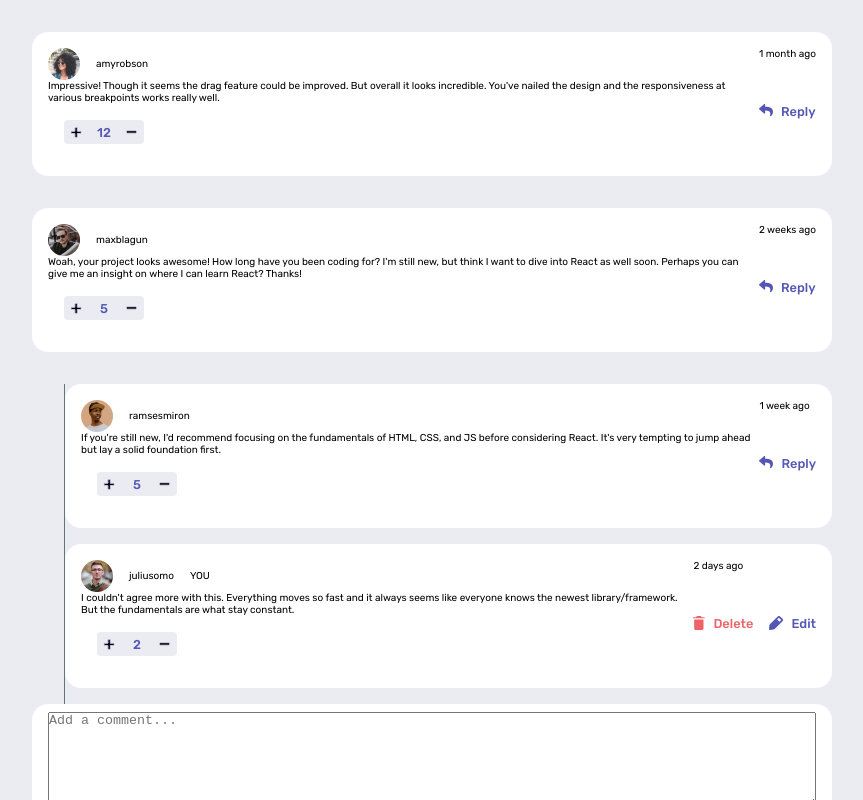
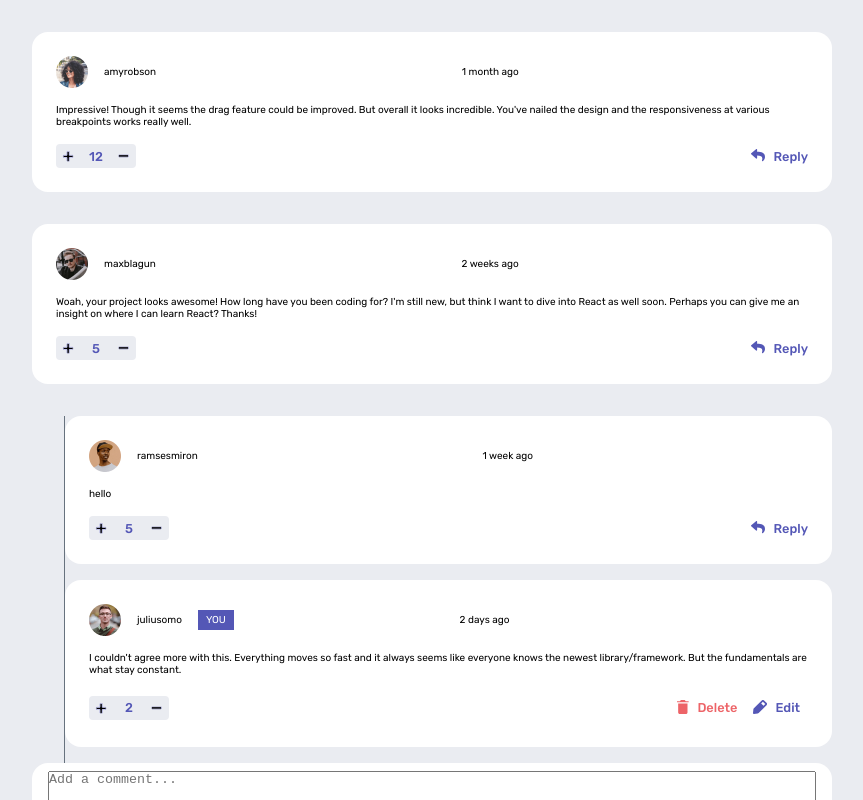
Before and after one commit to riwepo/fem-interactive-comments-section, a React (Create React App) app: page / in a window 1280 px wide. Shown: the top 800 px of the page, without its empty margins (208-1071 px from the left). Built offline with nearby package versions, Linux system fonts and the light colour scheme.

Commit message:
tweak styling

```diff
--- a/src/components/comment/Comment.module.css
+++ b/src/components/comment/Comment.module.css
@@ -3,6 +3,7 @@
 }
 .commentContainer {
   display: grid;
+  align-items: center;
 
   /* debugging only */
   /* border: solid thin black; */
@@ -11,17 +12,23 @@
 .userInfo {
   grid-row: 1;
   grid-column: 1;
+
+  margin: 0.5rem;
 }
 
 .createdAt {
   grid-row: 1;
   grid-column: 2;
+
+  margin: 0.5rem;
 }
 
 .content {
   grid-row: 2;
   grid-column-start: 1;
-  grid-column-end: 2;
+  grid-column-end: 3;
+
+  margin: 0.5rem;
 }
 
 .vote {
@@ -32,4 +39,7 @@
 .actions {
   grid-row: 3;
   grid-column: 2;
+  justify-self: end;
+
+  margin: 0.5rem;
 }
--- a/src/components/comment/CommentActions.module.css
+++ b/src/components/comment/CommentActions.module.css
@@ -2,6 +2,8 @@
   display: flex;
   flex-direction: row;
   gap: 1rem;
+
+  margin: 0.5rem;
 }
 .button {
   border: none;
--- a/src/components/comment/CommentUserInfo.js
+++ b/src/components/comment/CommentUserInfo.js
@@ -9,7 +9,7 @@ function CommentUserInfo({ className, user, isYou }) {
     <div className={`${className} ${classes.container}`}>
       <Avatar className={classes.avatar} username={user.username} />
       <p>{user.username}</p>
-      {isYou && <p>YOU</p>}
+      {isYou && <p className={classes.isYou}>YOU</p>}
     </div>
   );
 }
--- a/src/components/comment/CommentUserInfo.module.css
+++ b/src/components/comment/CommentUserInfo.module.css
@@ -5,3 +5,9 @@
   gap: 1rem;
   /* background-color: yellow; */
 }
+
+.isYou {
+  padding: 0.25rem 0.5rem 0.25rem 0.5rem;
+  background-color: var(--moderate-blue-color);
+  color: var(--white-color);
+}
--- a/src/components/comment/CommentVote.module.css
+++ b/src/components/comment/CommentVote.module.css
@@ -10,7 +10,7 @@
   justify-content: space-between;
   align-items: center;
 
-  margin: 1rem;
+  margin: 0.5rem;
 }
 
 .count {
--- a/src/data/dummyData.js
+++ b/src/data/dummyData.js
@@ -1,5 +1,3 @@
-
-
 export const USERS = [
   { username: "amyrobson" },
   { username: "juliusomo" },
@@ -28,8 +26,9 @@ export const INITIAL_COMMENTS = [
   },
   {
     id: 3,
-    content:
-      "If you're still new, I'd recommend focusing on the fundamentals of HTML, CSS, and JS before considering React. It's very tempting to jump ahead but lay a solid foundation first.",
+    // content:
+    //   "If you're still new, I'd recommend focusing on the fundamentals of HTML, CSS, and JS before considering React. It's very tempting to jump ahead but lay a solid foundation first.",
+    content: "hello",
     createdAt: "1 week ago",
     score: 5,
     username: "ramsesmiron",
```
